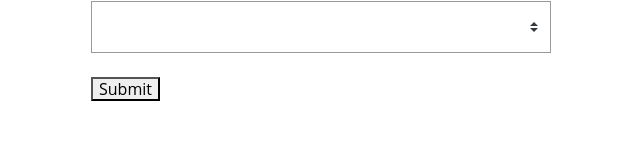
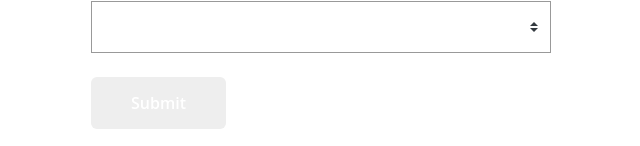
Before and after one commit to FKholbutayev/event-tracker, a Vue app: page /events/create in a window 1280 px wide. Shown: the part 753-899 px from the top of the page, without its empty margins (319-959 px from the left). Before the commit the page ends 874 px from the top, so only its background shows below. Built offline with nearby package versions, Linux system fonts and the light colour scheme.

Commit message:
base button done

```diff
--- a/src/baseComponents/BaseButton.vue
+++ b/src/baseComponents/BaseButton.vue
@@ -1,11 +1,18 @@
 <template>
-  <button>
+  <button v-on="$listeners" class="button" v-bind="$attrs" :class="buttonClass">
     <slot />
   </button>
 </template>
 
 <script>
-export default {}
+export default {
+  inheritAttrs: false,
+  props: {
+    buttonClass: {
+      type: String
+    }
+  }
+}
 </script>
 
 <style scoped>
--- a/src/views/EventCreate.vue
+++ b/src/views/EventCreate.vue
@@ -39,7 +39,9 @@
     <div class="field">
       <BaseSelect label="Select a time" :options="times" v-model="event.time" />
     </div>
-    <BaseButton type="submit"> Submit </BaseButton>
+    <BaseButton buttonClass="-fill-gradient" type="submit" disabled>
+      Submit
+    </BaseButton>
   </form>
 </template>
 
```
